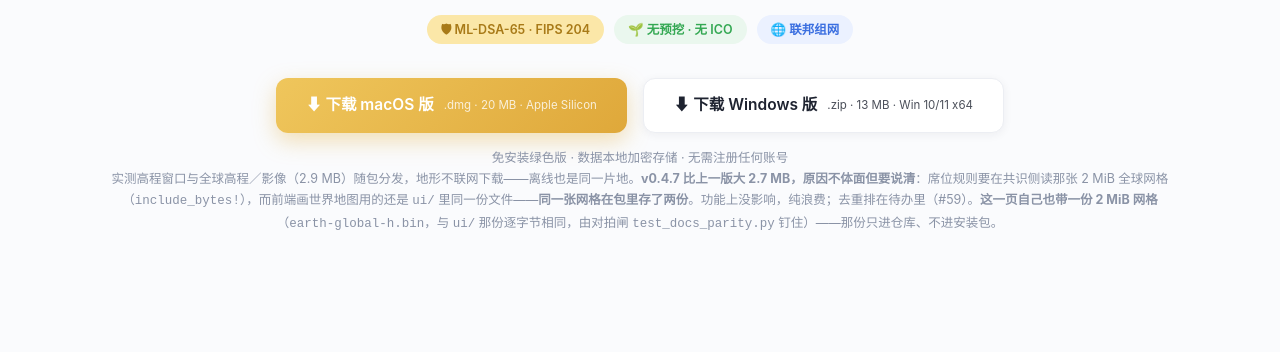
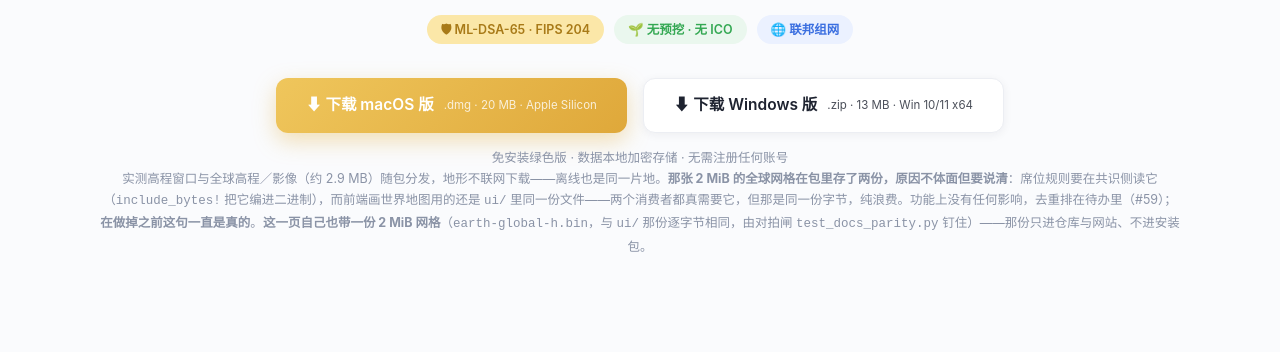
Before and after one commit to yuanhong792/qlight-wallet, a plain HTML site: page docs/index.html in a window 1280 px wide. Shown: the part 448-800 px from the top of the page. Drawn offline with Linux system fonts and the light colour scheme; no server answers.

Commit message:
ci: 世界规则指纹闸也钉上（第 ⑥ 步）· 顺手抓掉官网一句过期的版本号
⑥ 管的是"同一条链在任何机器上算出同一片地"：earth-height.bin 的 SHA、
只有创世时的像素指纹 5e6a108d9dfe62bb、规则常量 +1 必须换脸成 60280b6d8d158dc3。
纯 python 标准库，Linux runner 上没有 node 依赖。编号不重排——⑤ 先落地、⑥ 后加，
跑过的日志里就是这个号。

官网那句"v0.4.7 比上一版大 2.7 MB"是第四次同类错误：包已经发到 0.5.1，
体积还缩过 1.3 MB（#79 撤掉 v6 之前块里的门票载体），这句却还在拿 v0.4.7 说事。
改成不绑版本的机制陈述——那张 2 MiB 网格存了两份，#59 做掉之前这句话一直是真的。

```diff
--- a/docs/index.html
+++ b/docs/index.html
@@ -210,7 +210,7 @@
       ⬇ 下载 Windows 版 <small>.zip · 13 MB · Win 10/11 x64</small>
     </a>
   </div>
-  <p class="dl-note">免安装绿色版 · 数据本地加密存储 · 无需注册任何账号<br>实测高程窗口与全球高程／影像（2.9 MB）随包分发，地形不联网下载——离线也是同一片地。<b>v0.4.7 比上一版大 2.7 MB，原因不体面但要说清</b>：席位规则要在共识侧读那张 2 MiB 全球网格（<code>include_bytes!</code>），而前端画世界地图用的还是 <code>ui/</code> 里同一份文件——<b>同一张网格在包里存了两份</b>。功能上没影响，纯浪费；去重排在待办里（#59）。<b>这一页自己也带一份 2 MiB 网格</b>（<code>earth-global-h.bin</code>，与 <code>ui/</code> 那份逐字节相同，由对拍闸 <code>test_docs_parity.py</code> 钉住）——那份只进仓库、不进安装包。</p>
+  <p class="dl-note">免安装绿色版 · 数据本地加密存储 · 无需注册任何账号<br>实测高程窗口与全球高程／影像（约 2.9 MB）随包分发，地形不联网下载——离线也是同一片地。<b>那张 2 MiB 的全球网格在包里存了两份，原因不体面但要说清</b>：席位规则要在共识侧读它（<code>include_bytes!</code> 把它编进二进制），而前端画世界地图用的还是 <code>ui/</code> 里同一份文件——两个消费者都真需要它，但那是同一份字节，纯浪费。功能上没有任何影响，去重排在待办里（#59）；<b>在做掉之前这句一直是真的</b>。<b>这一页自己也带一份 2 MiB 网格</b>（<code>earth-global-h.bin</code>，与 <code>ui/</code> 那份逐字节相同，由对拍闸 <code>test_docs_parity.py</code> 钉住）——那份只进仓库与网站、不进安装包。</p>
 </header>
 
 <section class="section wrap" id="shots">
```
Also changed, not shown: 2 other files.
